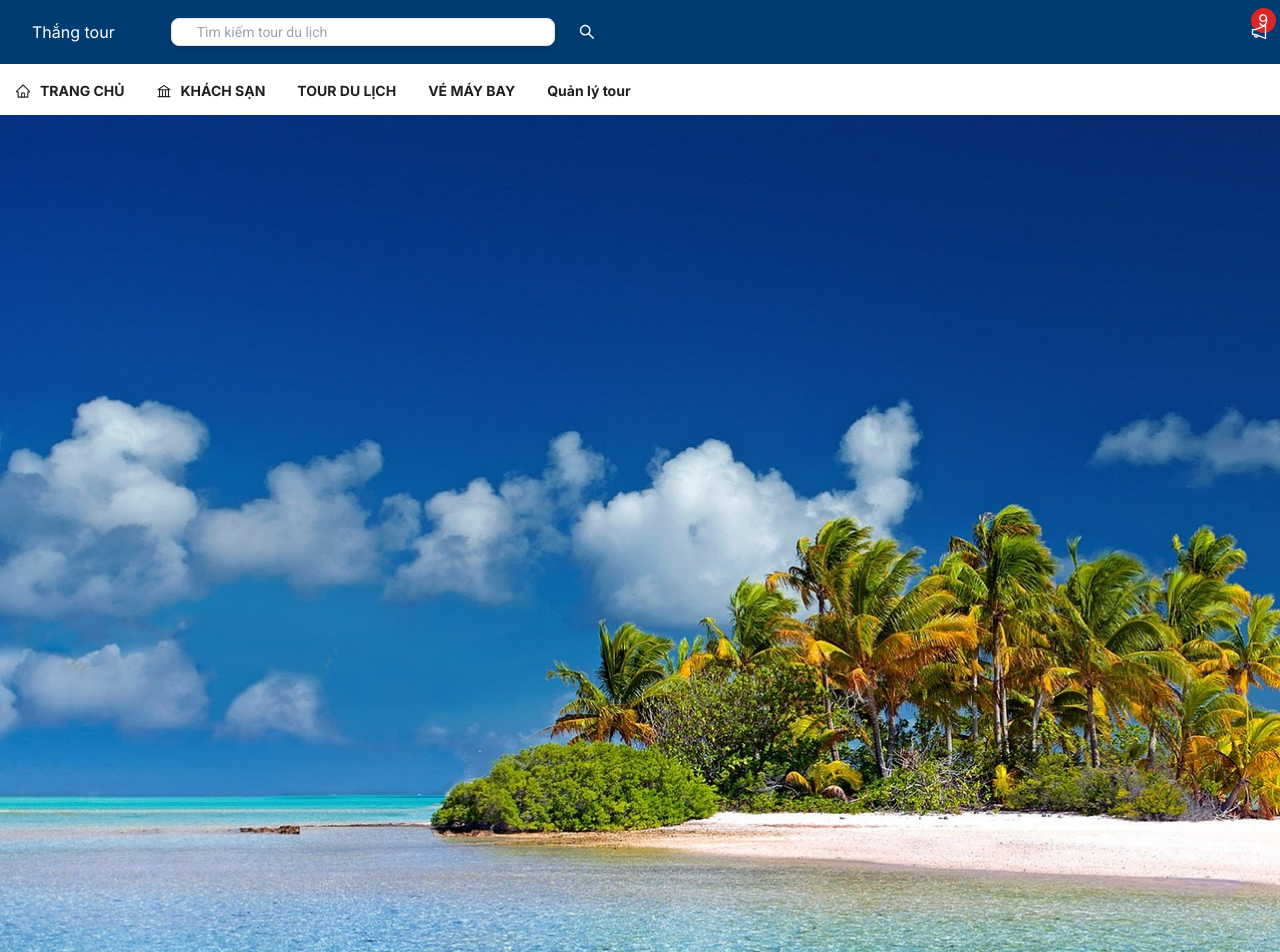
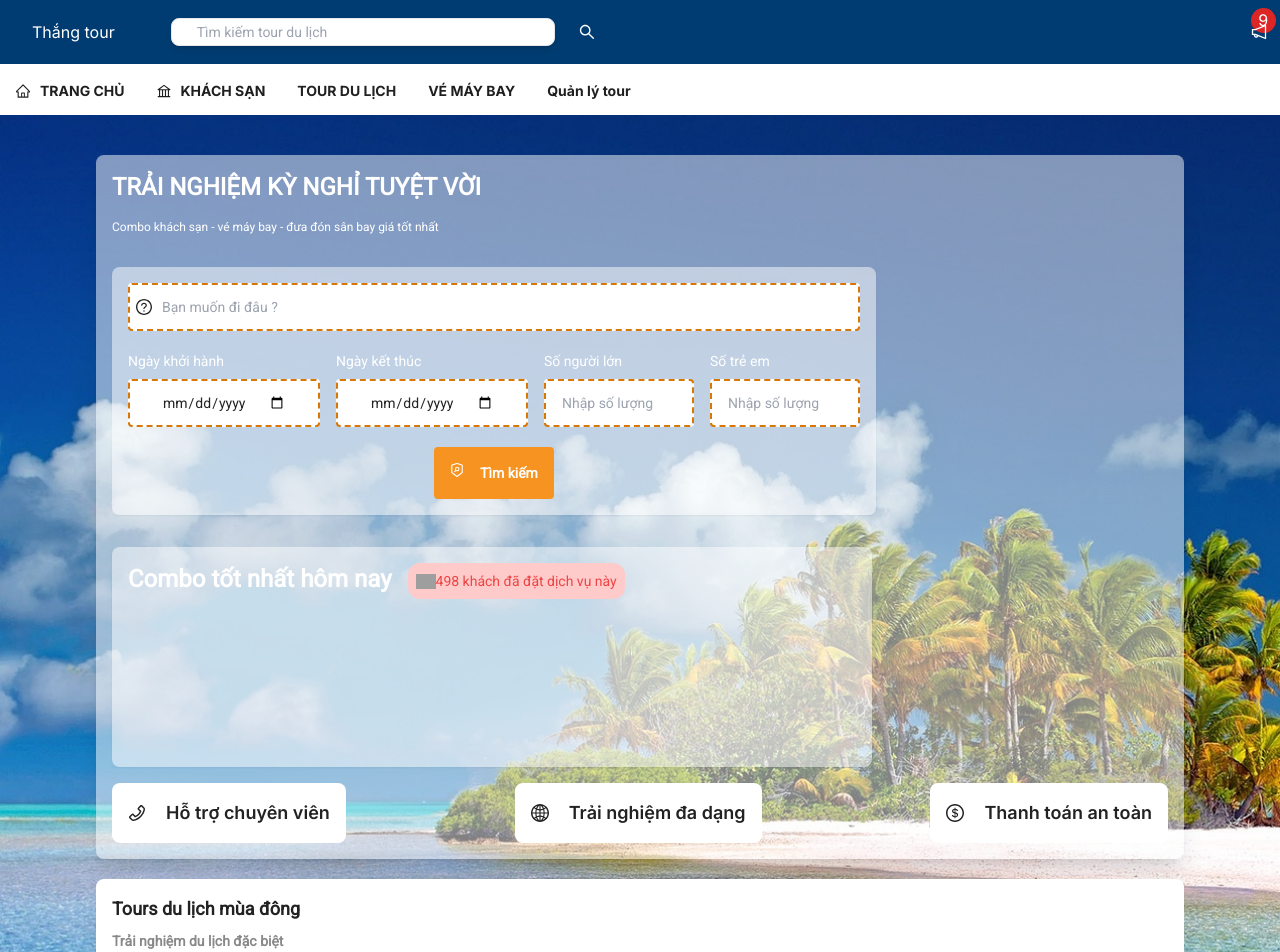
Before and after one commit to khiendz/thang_baovedoan2023, a Next.js app in the folder FE/client-app/: page / in a window 1280 px wide. Shown: the top 952 px of the page. Built offline with nearby package versions, Linux system fonts and the light colour scheme; grey boxes are pictures that could not be loaded.

Commit message:
DATN-2023 feat: update style

```diff
--- a/FE/client-app/src/app/global.scss
+++ b/FE/client-app/src/app/global.scss
@@ -69,8 +69,14 @@ body {
         }
         &-miss-v2 {
             &::after {
-                background-color: rgba(0,0,0,0.3)
+                background-color: rgba(0,0,0,0.3);
             }
+        }
+    }
+    &-base {
+        &::after {
+            opacity: 1;
+            z-index: -1;
         }
     }
 }
@@ -78,3 +84,17 @@ body {
 .default-color {
     color: #003C71;
 }
+
+.list-marker {
+    li {
+      &::marker {
+        color: #8b0000;
+      }
+    }
+  }
+
+a {
+    &:hover {
+        color: #8b0000;
+    }
+}
--- a/FE/client-app/src/app/page.tsx
+++ b/FE/client-app/src/app/page.tsx
@@ -1,12 +1,133 @@
+"use client";
 import LayoutDefault from "components/layouts/LayoutDefault";
+import React from "react";
+import {
+  QuestionCircleOutlined,
+  SecurityScanOutlined,
+  PhoneOutlined,
+  GlobalOutlined,
+  DollarOutlined
+} from "@ant-design/icons";
+import { Card } from 'antd';
 
 export default function Home() {
   return (
     <LayoutDefault>
-      <main className="">
-        <div className="">
+      <div className="content-container content-miss dk-flex dk-flex-col dk-font-Roboto dk-gap-4 dk-relative dk-z-10">
+        <h1 className="dk-text-[#FFF] dk-font-bold dk-text-2xl dk-relative dk-z-[2]">
+          TRẢI NGHIỆM KỲ NGHỈ TUYỆT VỜI
+        </h1>
+        <h2 className="dk-font-medium dk-text-xs dk-text-[#FFF]">
+          Combo khách sạn - vé máy bay - đưa đón sân bay giá tốt nhất
+        </h2>
+        <div className="search-form dk-flex dk-flex-col dk-h-fit dk-min-h-[220px] dk-w-fit dk-min-w-[760px] dk-p-4 dk-rounded dk-shadow-sm dk-mt-4 content-miss content-miss-v2 dk-gap-5 dk-relative dk-z-10">
+          <div className="field">
+            <QuestionCircleOutlined className="dk-absolute dk-left-6 dk-top-8 dk-z-[3] dk-text-[#222]" />
+            <input
+              className="field dk-outline-none dk-text-sm dk-relative dk-z-[2] dk-text-[#222] dk-bg-[#FFF] dk-px-8 dk-appearance-none dk-rounded dk-h-12 dk-w-full dk-border-[2px] dk-border-amber-600 dk-border-dashed"
+              placeholder="Bạn muốn đi đâu ?"
+            />
+          </div>
+          <div className="select dk-flex dk-flex-row dk-gap-4 dk-relative dk-z-10">
+            <div className="select-date dk-flex dk-gap-4">
+              <div className="dk-flex dk-flex-col dk-whitespace-nowrap dk-flex-nowrap dk-items-center dk-gap-2 dk-relative dk-z-10">
+                <label
+                  htmlFor={"dateFromTo"}
+                  className="dk-text-[#fff] dk-font-medium dk-text-sm dk-text-center dk-w-full dk-flex dk-justify-start dk-relative dk-z-10"
+                >
+                  Ngày khởi hành
+                </label>
+                <input
+                  type="date"
+                  name="dateFromTo"
+                  className="dk-outline-none dk-text-sm dk-relative dk-z-[2] dk-text-[#222] dk-bg-[#FFF] dk-px-8 dk-appearance-none dk-rounded dk-h-12 dk-w-full dk-border-[2px] dk-border-amber-600 dk-border-dashed dk-max-w-[200px]"
+                />
+              </div>
+              <div className="dk-flex dk-flex-col dk-whitespace-nowrap dk-flex-nowrap dk-items-center dk-gap-2">
+                <label
+                  htmlFor={"dateFromTo"}
+                  className="dk-text-[#fff] dk-font-medium dk-text-sm dk-text-center dk-w-full dk-flex dk-justify-start dk-relative dk-z-10"
+                >
+                  Ngày kết thúc
+                </label>
+                <input
+                  type="date"
+                  name="dateFromTo"
+                  className="dk-outline-none dk-text-sm dk-relative dk-z-[2] dk-text-[#222] dk-bg-[#FFF] dk-px-8 dk-appearance-none dk-rounded dk-h-12 dk-w-full dk-border-[2px] dk-border-amber-600 dk-border-dashed dk-max-w-[200px]"
+                />
+              </div>
+            </div>
+            <div className="description select-date dk-flex dk-gap-4 dk-relative dk-z-10">
+              <div className="dk-flex dk-flex-col dk-whitespace-nowrap dk-flex-nowrap dk-items-center dk-gap-2">
+                <label
+                  htmlFor={"oldPeople"}
+                  className="dk-text-[#fff] dk-font-medium dk-text-sm dk-text-center dk-w-full dk-flex dk-justify-start"
+                >
+                  Số người lớn
+                </label>
+                <input
+                  type="number"
+                  name="oldPeople"
+                  placeholder="Nhập số lượng"
+                  className="dk-outline-none dk-text-sm dk-relative dk-z-[2] dk-text-[#222] dk-bg-[#FFF] dk-px-4 dk-appearance-none dk-rounded dk-h-12 dk-w-full dk-border-[2px] dk-border-amber-600 dk-border-dashed dk-max-w-[150px]"
+                />
+              </div>
+              <div className="dk-flex dk-flex-col dk-whitespace-nowrap dk-flex-nowrap dk-items-center dk-gap-2 dk-relative dk-z-10">
+                <label
+                  htmlFor={"youngPeople"}
+                  className="dk-text-[#fff] dk-font-medium dk-text-sm dk-text-center dk-w-full dk-flex dk-justify-start"
+                >
+                  Số trẻ em
+                </label>
+                <input
+                  type="number"
+                  name="youngPeople"
+                  placeholder="Nhập số lượng"
+                  className="dk-outline-none dk-text-sm dk-relative dk-z-[2] dk-text-[#222] dk-bg-[#FFF] dk-px-4 dk-appearance-none dk-rounded dk-h-12 dk-w-full dk-border-[2px] dk-border-amber-600 dk-border-dashed dk-max-w-[150px]"
+                />
+              </div>
+            </div>
+          </div>
+          <div className="dk-w-full dk-flex dk-items-center dk-justify-center dk-relative dk-z-10">
+            <button className="dk-p-4 dk-flex dk-gap-4 dk-bg-[#F79321] dk-text-sm dk-font-bold dk-font-Roboto dk-rounded dk-text-[#FFf]">
+              <SecurityScanOutlined />
+              <span>Tìm kiếm</span>
+            </button>
+          </div>
         </div>
-      </main>
+        <div className="search-form dk-flex dk-flex-col dk-h-fit dk-min-h-[220px] dk-w-fit dk-min-w-[760px] dk-p-4 dk-rounded dk-shadow-sm dk-mt-4 content-miss content-miss-v2 dk-gap-5 dk-relative dk-z-10">
+          <div className="dk-flex dk-gap-4">
+            <h2 className="dk-text-[#FFF] dk-font-bold dk-text-2xl dk-relative dk-z-[14]">
+              Combo tốt nhất hôm nay
+            </h2>
+            <div className="dk-flex dk-items-center dk-p-2 dk-bg-red-200 dk-text-red-500 dk-rounded-xl dk-relative dk-z-[14] dk-h-9 dk-text-sm">
+              <img
+                width="20"
+                src="https://res.ivivu.com/hotel/img/fire-sale.svg"
+              />
+              498 khách đã đặt dịch vụ này
+            </div>
+          </div>
+        </div>
+        <div className="contact dk-flex dk-justify-between dk-text-sm dk-relative dk-z-10">
+          <div className="contact-items dk-bg-white dk-text-lg dk-rounded-lg dk-p-4 dk-text-[#222] dk-font-Inter dk-font-semibold dk-flex dk-flex-nowrap dk-gap-5">
+            <PhoneOutlined />
+            <p>Hỗ trợ chuyên viên</p>
+          </div>
+          <div className="contact-items dk-bg-white dk-text-lg dk-rounded-lg dk-p-4 dk-text-[#222] dk-font-Inter dk-font-semibold dk-flex dk-flex-nowrap dk-gap-5">
+            <GlobalOutlined />
+            <p>Trải nghiệm đa dạng</p>
+          </div>
+          <div className="contact-items dk-bg-white dk-text-lg dk-rounded-lg dk-p-4 dk-text-[#222] dk-font-Inter dk-font-semibold dk-flex dk-flex-nowrap dk-gap-5">
+            <DollarOutlined />
+            <p>Thanh toán an toàn</p>
+          </div>
+        </div>
+      </div>
+      <div className="dk-text-[#222] dk-font-Inter content-container content-miss content-base dk-flex dk-flex-col dk-font-Roboto dk-gap-2 dk-relative dk-z-10 dk-mb-5 dk-flex dk-flex-col">
+        <h2 className="dk-text-[#222] dk-font-semibold dk-text-lg">Tours du lịch mùa đông</h2>
+        <p className="dk-text-[#888] dk-font-semibold dk-text-sm">Trải nghiệm du lịch đặc biệt</p>
+      </div>
     </LayoutDefault>
   );
 }
```
